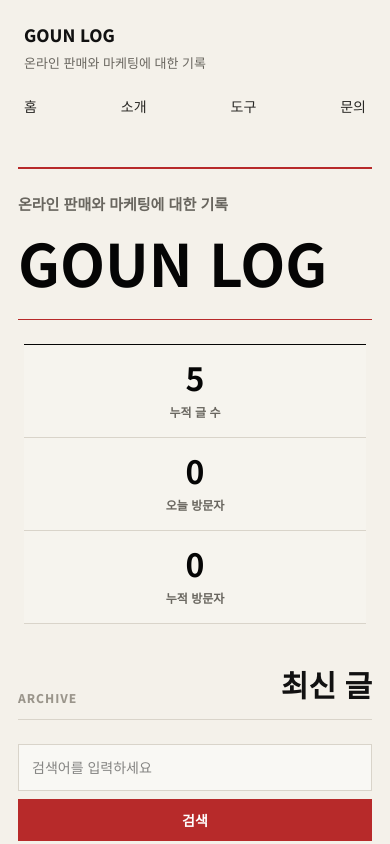
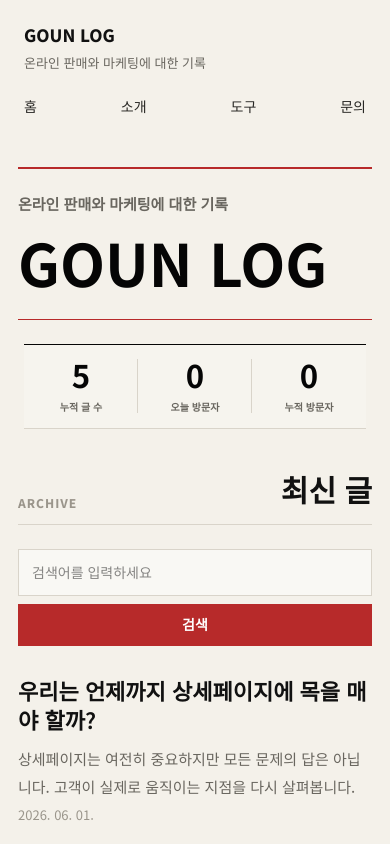
Before and after one commit to goun-0728/goun-log, a Next.js app: page / in a window 390 px wide. Shown: the top 844 px of the page. Built offline with nearby package versions, Linux system fonts and the light colour scheme; no server answers.

Commit message:
Keep stats horizontal on mobile

```diff
--- a/app/globals.css
+++ b/app/globals.css
@@ -1042,8 +1042,13 @@ select {
     padding: 16px 10px;
   }
 
-  .home-stat-item::after {
-    display: none;
+  .home-stat-item strong {
+    font-size: clamp(24px, 7vw, 38px);
+  }
+
+  .home-stat-item span {
+    font-size: 11px;
+    line-height: 1.35;
   }
 
   .page-grid {
@@ -1112,21 +1117,16 @@ select {
     font-size: clamp(44px, 15vw, 72px);
   }
 
-  .home-stats {
-    grid-template-columns: 1fr;
-    width: 100%;
+  .home-stat-item {
+    padding: 14px 6px;
   }
 
-  .home-stat-item {
-    border-bottom: 1px solid var(--line);
+  .home-stat-item strong {
+    font-size: clamp(22px, 8vw, 32px);
   }
 
-  .home-stat-item + .home-stat-item::before {
-    display: none;
-  }
-
-  .home-stat-item:last-child {
-    border-bottom: 0;
+  .home-stat-item span {
+    font-size: 10px;
   }
 
   .article-search {
```
